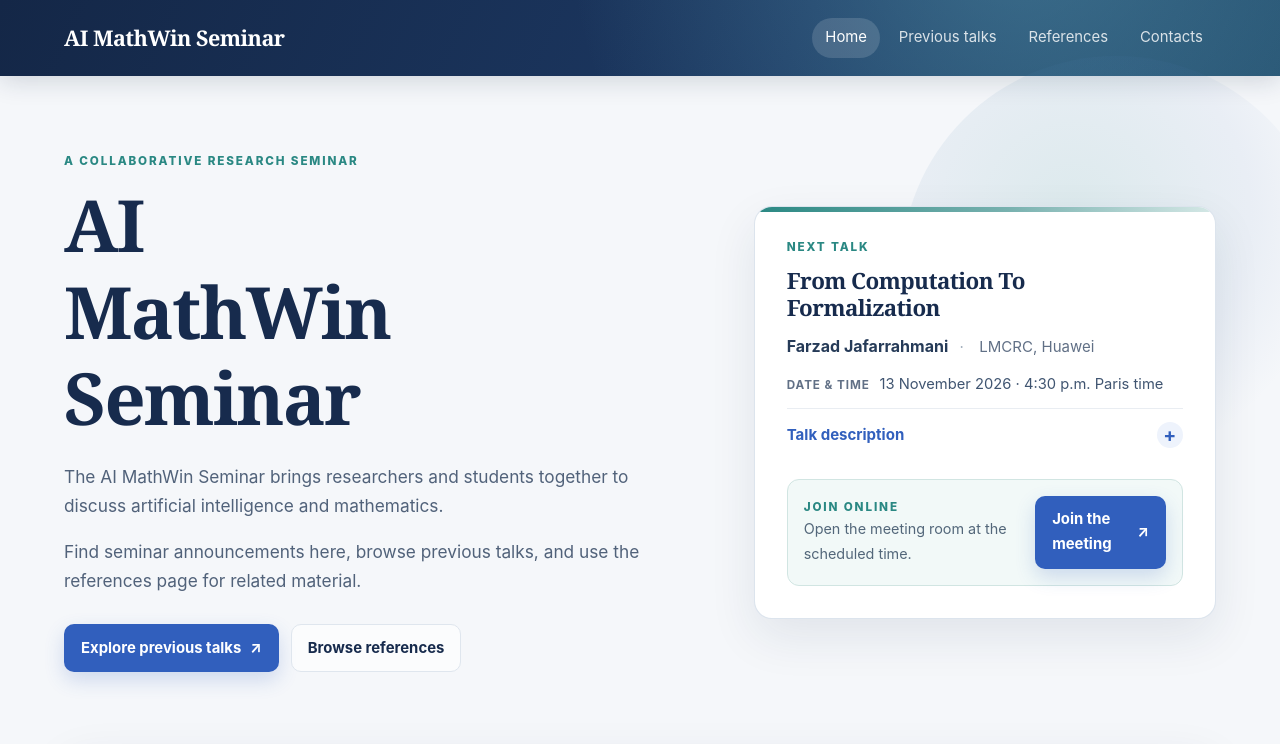
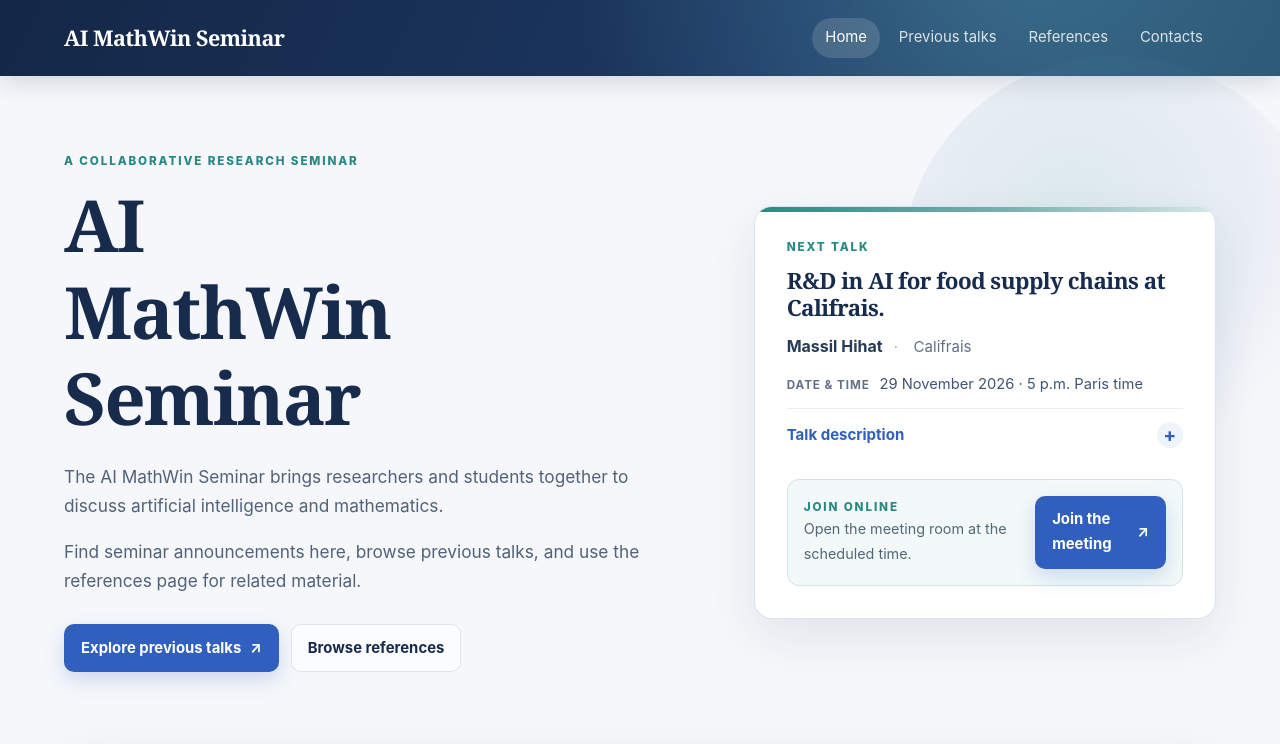
Before and after one commit to aimmathwinseminar/aimmathwinseminar, a plain HTML site: page index.html in a window 1280 px wide. Shown: the top 744 px of the page. Drawn offline with Linux system fonts and the light colour scheme.

Commit message:
Update next talk details in index.html

```diff
--- a/index.html
+++ b/index.html
@@ -42,9 +42,9 @@
         <aside class="next-talk surface-card" aria-label="Next talk announcement">
           <p class="eyebrow">Next talk</p>
           <article class="talk-card">
-            <h2> From Computation To Formalization</h2>
-            <p class="speaker-line"><span class="speaker-name"> Farzad Jafarrahmani</span><span class="speaker-affiliation"> LMCRC, Huawei</span></p>
-            <p class="talk-date"><span class="date-label">Date &amp; time</span><time datetime="2026-10-23T17:00:00+02:00"> 13 November 2026 · 4:30 p.m. Paris time</time></p>
+            <h2> R&D in AI for food supply chains at Califrais. </h2>
+            <p class="speaker-line"><span class="speaker-name"> Massil Hihat </span><span class="speaker-affiliation"> Califrais </span></p>
+            <p class="talk-date"><span class="date-label">Date &amp; time</span><time datetime="2026-10-23T17:00:00+02:00"> 29 November 2026 · 5 p.m. Paris time</time></p>
             <details class="talk-description">
               <summary>Talk description</summary>
               <div class="description-content"><p>Talk description will be added.</p></div>
```
